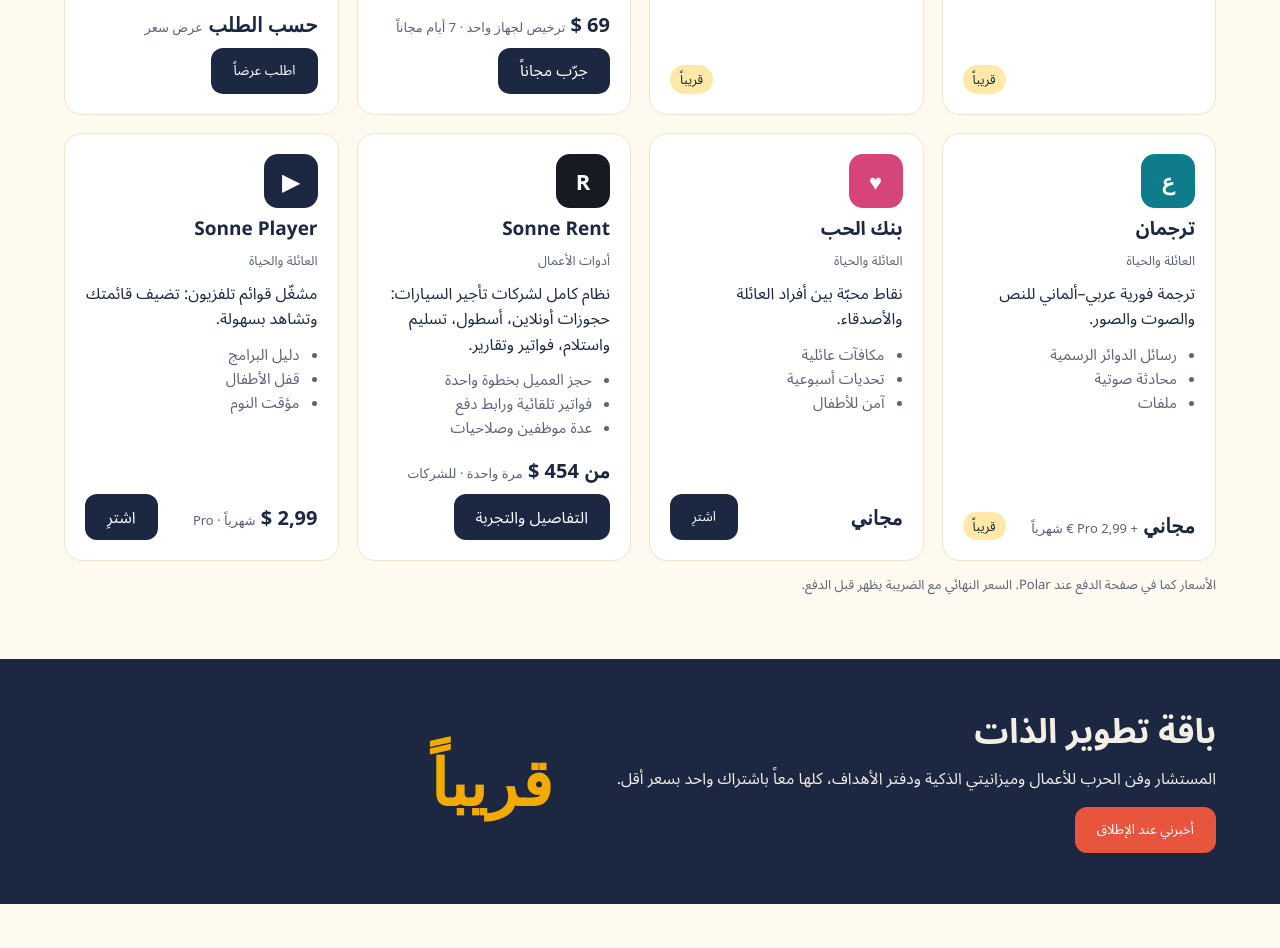
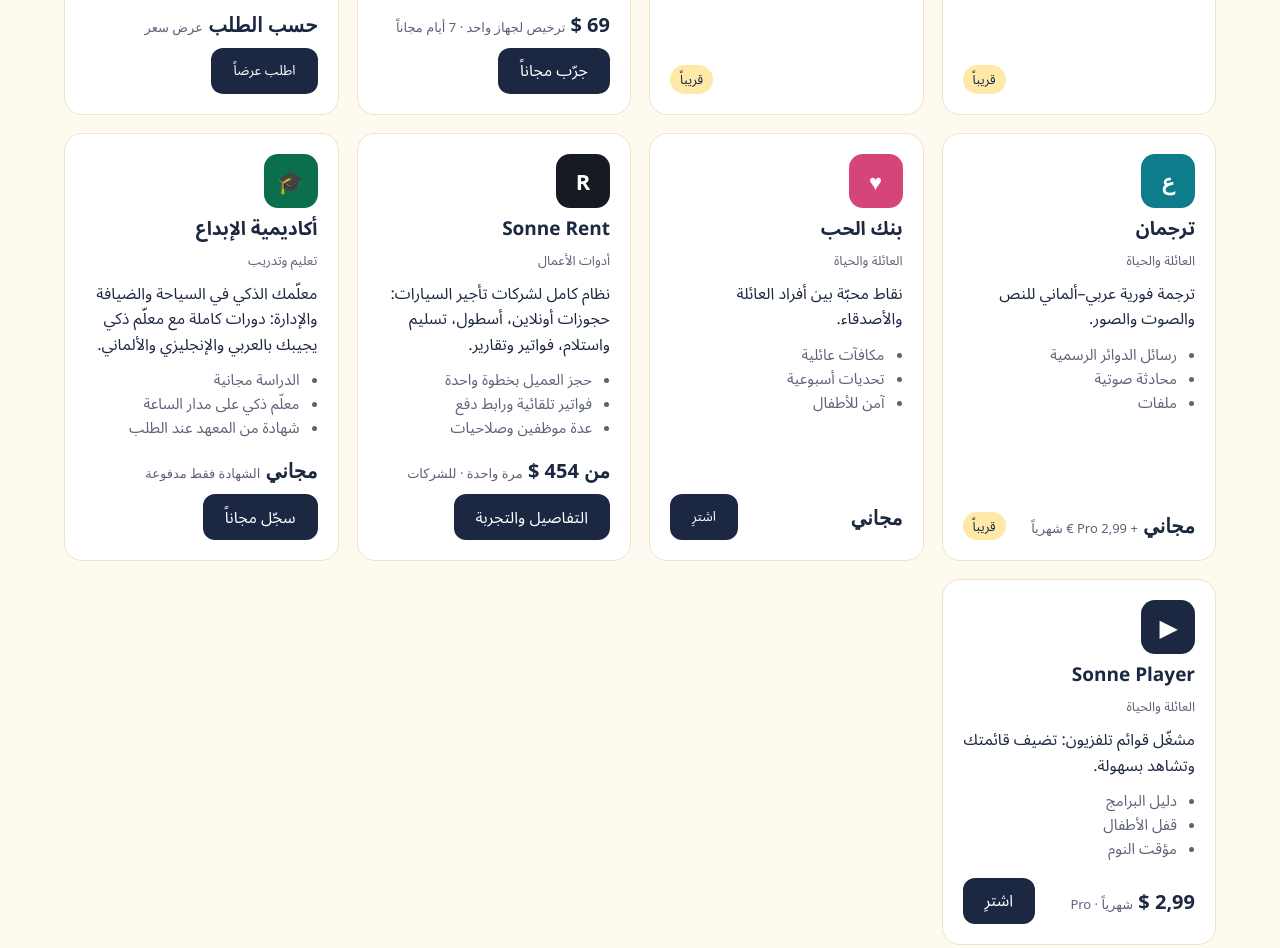
Before and after one commit to rr5436619-gif/rr5436619-gif.github.io, a plain HTML site: page apps/index.html in a window 1280 px wide. Shown: the part 1433-2381 px from the top of the page. Drawn offline with Linux system fonts and the light colour scheme.

Commit message:
Update index.html

```diff
--- a/apps/index.html
+++ b/apps/index.html
@@ -170,7 +170,7 @@ dialog::backdrop{background:#0008}
 
 <script>
 {
-const cats=[["all","الكل","Alle"],["biz","أدوات الأعمال","Business"],["self","تطوير الذات","Persönlichkeit"],["life","العائلة والحياة","Familie & Alltag"]];
+const cats=[["all","الكل","Alle"],["biz","أدوات الأعمال","Business"],["self","تطوير الذات","Persönlichkeit"],["life","العائلة والحياة","Familie & Alltag"],["learn","تعليم وتدريب","Bildung"]];
 const apps=[
  {n:"Sonne Route",c:"biz",i:"➤",col:"#d9822b",d:"ملاحة وجولات لسائقي التوصيل والجملة: ترتيب المحطات وتتبّع السائقين مباشرة.",f:["ترتيب المحطات تلقائياً","خريطة مباشرة للسائقين","إثبات التسليم"],p:"من 19 $",u:"شهرياً · للشركات",s:0,l:"https://sonne-route.onrender.com/?signup=1",b:["جرّب 14 يوماً مجاناً","14 Tage gratis testen"]},
  {n:"Sonne Buchhaltung",c:"biz",i:"€",col:"#1c2742",d:"محاسبة لمحلّك بالقيد المزدوج على SKR03/SKR04.",f:["صوّر فاتورة الشراء فتُسجَّل","تقرير ضريبة المبيعات","عربي وألماني"],p:"137 $",u:"ترخيص لجهاز واحد",s:0,l:"https://buy.polar.sh/polar_cl_HuHca84VCKWOuaP23vUcxU1o6bxjaQhA6vOP22p2mgO"},
@@ -183,6 +183,7 @@ const apps=[
  {n:"ترجمان",c:"life",i:"ع",col:"#0f7c8c",d:"ترجمة فورية عربي–ألماني للنص والصوت والصور.",f:["رسائل الدوائر الرسمية","محادثة صوتية","ملفات"],p:"مجاني",u:"+ Pro 2,99 € شهرياً",s:1},
  {n:"بنك الحب",c:"life",i:"♥",col:"#d6457a",d:"نقاط محبّة بين أفراد العائلة والأصدقاء.",f:["مكافآت عائلية","تحديات أسبوعية","آمن للأطفال"],p:"مجاني",u:"",s:0},
  {n:"Sonne Rent",c:"biz",i:"R",col:"#161b23",d:"نظام كامل لشركات تأجير السيارات: حجوزات أونلاين، أسطول، تسليم واستلام، فواتير وتقارير.",f:["حجز العميل بخطوة واحدة","فواتير تلقائية ورابط دفع","عدة موظفين وصلاحيات"],p:"من 454 $",u:"مرة واحدة · للشركات",s:0,l:"./sonne-rent/landing.html",b:["التفاصيل والتجربة","Details & Demo"]},
+{n:"أكاديمية الإبداع",c:"learn",i:"🎓",col:"#0b6e4f",d:"معلّمك الذكي في السياحة والضيافة والإدارة: دورات كاملة مع معلّم ذكي يجيبك بالعربي والإنجليزي والألماني.",f:["الدراسة مجانية","معلّم ذكي على مدار الساعة","شهادة من المعهد عند الطلب"],p:"مجاني",u:"الشهادة فقط مدفوعة",s:0,l:"https://ibda-academy.onrender.com",b:["سجّل مجاناً","Kostenlos registrieren"]},
 {n:"Sonne Player",c:"life",i:"▶",col:"#1c2742",d:"مشغّل قوائم تلفزيون: تضيف قائمتك وتشاهد بسهولة.",f:["دليل البرامج","قفل الأطفال","مؤقت النوم"],p:"2,99 $",u:"شهرياً · Pro",s:0,l:"https://buy.polar.sh/polar_cl_g3BWHbTXdaahYoj7S49hPuCqcf1j8ON4u7lxF27a9iD"}
 ];
 let lang="ar",cur="all";
```
